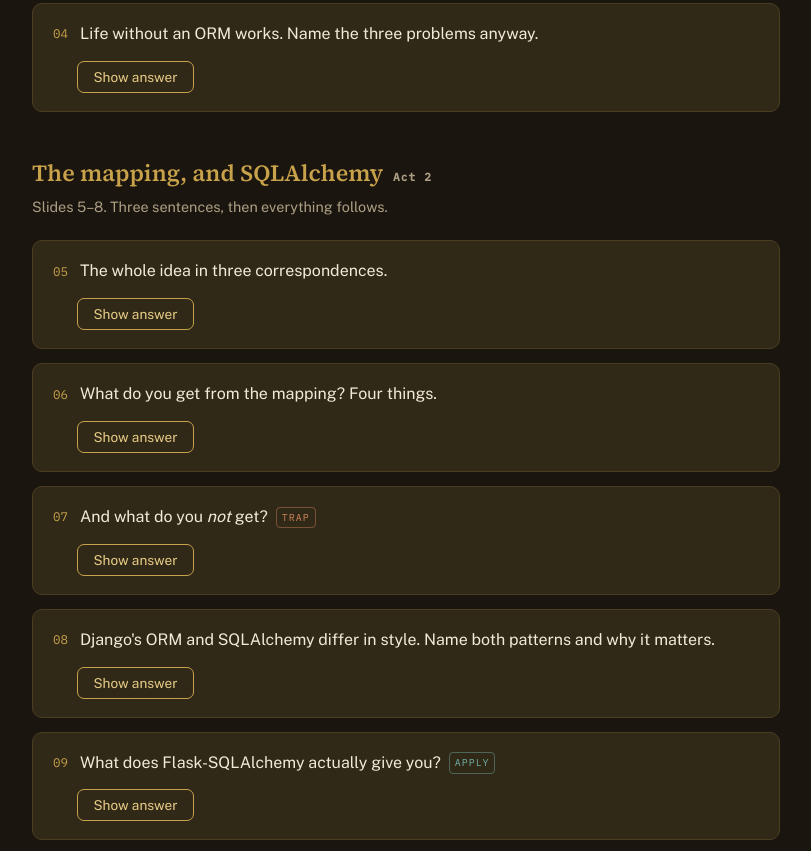
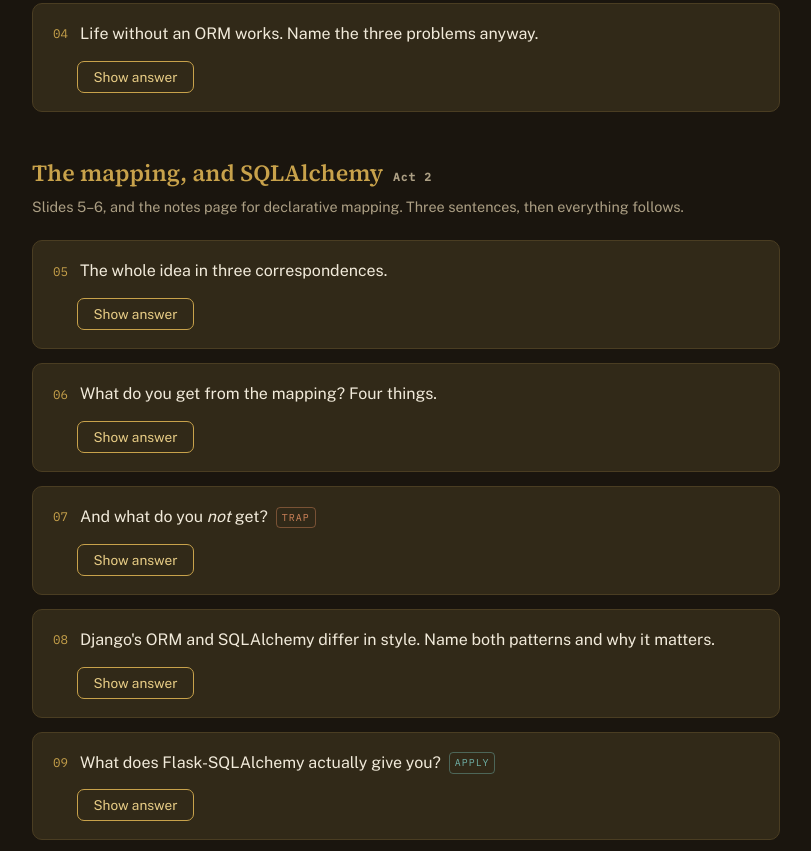
Before and after one commit to Kuantor/drills, a plain HTML site: page python-orms.html in a window 1280 px wide. Shown: the part 860-1711 px from the top of the page, without its empty margins (234-1045 px from the left). Drawn offline with nearby package versions, Linux system fonts and the light colour scheme.

Commit message:
ORMs drill: point at the short video and the notes page
The ORMs video is now 11 slides; the act notes give the new slide numbers and
send the cut topics to kuantor.github.io/notes/orms.html. Also: 100 extra
round trips at 1 ms are a tenth of a second, not a fifth; American spelling
(behavior); and a why note no longer promises "four minutes" of a talk that
changed.

Co-Authored-By: Claude Opus 5.5 <noreply@anthropic.com>

```diff
--- a/python-orms.html
+++ b/python-orms.html
@@ -218,9 +218,9 @@ const ACTS = [
     { q: "So what does an ORM actually do about the mismatch?", tag: "trap",
       a: "<p>It is <b>the adapter you put in that junction</b>. It <b>does not remove the mismatch — it moves it somewhere you can manage.</b></p>" },
     { q: "Life without an ORM works. Name the three problems anyway.",
-      a: "<p><b>1.</b> The column order appears <b>twice</b> — in the SELECT and in the unpacking. Add a column in the middle and <code>row[1]</code> silently becomes the wrong field. Nothing raises; you just get wrong data, quietly, forever.</p><p><b>2.</b> You get back a <b>tuple</b> — no behaviour, no validation, no methods. Data with the meaning stripped off.</p><p><b>3.</b> Want the author? That is <b>a second query, and joining the results is your problem, every time</b>.</p>" },
+      a: "<p><b>1.</b> The column order appears <b>twice</b> — in the SELECT and in the unpacking. Add a column in the middle and <code>row[1]</code> silently becomes the wrong field. Nothing raises; you just get wrong data, quietly, forever.</p><p><b>2.</b> You get back a <b>tuple</b> — no behavior, no validation, no methods. Data with the meaning stripped off.</p><p><b>3.</b> Want the author? That is <b>a second query, and joining the results is your problem, every time</b>.</p>" },
   ]},
-  { title: "The mapping, and SQLAlchemy", note: "Slides 5–8. Three sentences, then everything follows.", qs: [
+  { title: "The mapping, and SQLAlchemy", note: "Slides 5–6, and the notes page for declarative mapping. Three sentences, then everything follows.", qs: [
     { q: "The whole idea in three correspondences.",
       a: "<p>A <b>class</b> maps to a <b>table</b>. An <b>instance</b> maps to a <b>row</b>. An <b>attribute</b> maps to a <b>column</b>.</p><p>Everything else in the talk follows from those three sentences.</p>" },
     { q: "What do you get from the mapping? Four things.",
@@ -241,7 +241,7 @@ const ACTS = [
     { q: "<code>relationship()</code> — what is it, and what does <code>back_populates</code> do?", tag: "trap",
       a: "<p>It is <b>not a column</b> — there is no relationship column in the table. It is <b>the join, expressed once, in Python</b>.</p><p><code>back_populates</code> keeps the two sides in sync: append an article to an author's list and <b>the article's author attribute updates in memory immediately, before any SQL runs at all</b>.</p>" },
   ]},
-  { title: "The session and the identity map", note: "Slides 9–10. Two named patterns, both older than most frameworks.", qs: [
+  { title: "The session and the identity map", note: "Slide 7, and the notes page for the identity map. Two named patterns, both older than most frameworks.", qs: [
     { q: "The three steps of the Unit of Work.",
       a: "<p><b>1. You change objects.</b> Add an article, or just assign to a title. Nothing has gone to the database.</p><p><b>2. Flush.</b> The session works out which statements are needed and emits them <b>in dependency order</b> — parents before children, so a foreign key never points at a row that does not exist. You did not write that ordering; it was derived from your object graph.</p><p><b>3. Commit</b>, which ends the transaction and calls flush for you if you have not.</p>",
       why: "Unit of Work comes from Martin Fowler's Patterns of Enterprise Application Architecture, 2002 — as does the identity map." },
@@ -253,9 +253,9 @@ const ACTS = [
       a: "<p>Without it, two queries touching the same row hand you <b>two copies</b>, and changing one would not change the other. <b>You would spend your life reconciling duplicates.</b></p><p>With it, mutation inside a session is coherent: there is exactly one Article 42 and everybody is holding it.</p>" },
     { q: "Two of its three consequences — including the one that produces a named error.",
       a: "<p><b>1.</b> Asking for a row you already loaded <b>costs nothing</b> — no query is issued.</p><p><b>2.</b> It is why objects <b>go stale after a commit</b>: attributes expire and reload on next access, and if the session has closed you get <b>DetachedInstanceError</b> — the object in your hand is a ghost, still looks like data, but the session that gave it life is gone.</p>",
-      why: "The third consequence is deliberately left hanging for four minutes, because it changes the punchline of the next section." },
+      why: "The third consequence changes how bad N+1 looks in your tests: the next act shows how." },
   ]},
-  { title: "The hinge", note: "Slides 11–13. Four lines that review clean.", qs: [
+  { title: "The hinge", note: "Slides 8–9. Four lines that review clean.", qs: [
     { q: "The four lines look fine. Where is the tell?", tag: "trap",
       a: "<p><code>a.author</code>. It reads like an attribute access — the same shape as <code>a.title</code>, one character earlier on the same line.</p><p>But <b>the author was never loaded</b>, so the first time you touch that attribute <b>SQLAlchemy quietly issues a query to fetch it</b>.</p>" },
     { q: "What is that behaviour called, and who turned it on?", tag: "trap",
@@ -264,14 +264,14 @@ const ACTS = [
     { q: "Give the number, where the name comes from, and how it was obtained.", tag: "numbers",
       a: "<p><b>101.</b> One query for the list of articles, then one more for each of the hundred authors. <b>One plus N</b> — that is where the name comes from.</p><p>And it is <b>measured, not estimated</b>: hooked to SQLAlchemy's <b><code>before_cursor_execute</code></b> event, counting what actually reached the driver.</p>" },
     { q: "Why does this bug survive so long in real codebases?", tag: "apply",
-      a: "<p>Locally, against <b>SQLite on your laptop with a hundred test rows</b>, those 101 queries take a couple of milliseconds. Nobody notices. Tests are green.</p><p>Against a real database over a network at <b>roughly a millisecond of round trip each</b>, the same page takes <b>a fifth of a second longer than it needs to</b>.</p><p>And <b>it never crashes. It will never crash.</b> It just gets slightly worse every month as your data grows.</p>" },
+      a: "<p>Locally, against <b>SQLite on your laptop with a hundred test rows</b>, those 101 queries take a couple of milliseconds. Nobody notices. Tests are green.</p><p>Against a real database over a network at <b>roughly a millisecond of round trip each</b>, the same page takes <b>a tenth of a second longer than it needs to</b>.</p><p>And <b>it never crashes. It will never crash.</b> It just gets slightly worse every month as your data grows.</p>" },
     { q: "Same code, same hundred articles — but you measured eleven queries, not 101. Why?", tag: "numbers",
       a: "<p><b>The identity map.</b> The hundred articles shared only <b>ten authors</b>. Once an author is in the session, touching that author again does not re-query.</p><p>So the real formula is <b>not 1 + N. It is 1 + the number of distinct related rows.</b></p>" },
     { q: "That is better than the textbook version. Why is it much <em>worse</em> for you?", tag: "trap",
       a: "<p>Your <b>test fixtures have three authors</b>. Your <b>staging data has ten</b>. So the page looks completely fine in development and completely fine in CI — and <b>the problem scales with production data, the one environment where nobody measured it</b>.</p><p><b>A bug that hides in your test data and only appears in production is the most expensive kind there is.</b></p>",
       why: "Most write-ups state N+1 as 1+N and stop. The distinct-rows version is what you actually observe with a session-backed ORM." },
   ]},
-  { title: "Two fixes, and which one", note: "Slides 14–15. The part people get wrong.", qs: [
+  { title: "Two fixes, and which one", note: "Slide 10, and the notes page for which one. The part people get wrong.", qs: [
     { q: "<code>joinedload</code> and <code>selectinload</code> — what SQL does each produce?",
       a: "<p><b>joinedload</b> — one query, articles and authors together, with a <b>LEFT OUTER JOIN</b>. One statement instead of 101.</p><p><b>selectinload</b> — one query for the articles, then a second fetching all needed authors at once with <b>WHERE id IN</b>. Two statements, no join.</p><p>Both are <b>eager loading</b>, the opposite of lazy.</p>" },
     { q: "What did not change when you applied the fix?", tag: "apply",
@@ -283,18 +283,18 @@ const ACTS = [
     { q: "So what is the lesson about counting queries?", tag: "trap",
       a: "<p><b>On a collection, one query is not automatically the cheaper query.</b> The <b>number of rows crossing the network</b> matters more than the number of round trips.</p>" },
   ]},
-  { title: "Catching it, and moving the schema", note: "Slides 16–17.", qs: [
+  { title: "Catching it, and moving the schema", note: "Slide 10 for echo=True; the rest is on the notes page.", qs: [
     { q: "Three ways to catch an N+1. Name all three.", tag: "apply",
       a: "<p><b>1.</b> <code>echo=True</code> on <code>create_engine</code> — every statement prints to your console. If a single page request scrolls hundreds of near-identical SELECT WHERE id = lines past you, you have found one.</p><p><b>2.</b> <code>lazy=\"raise\"</code> on a relationship — an accidental lazy load becomes <b>a loud exception instead of a silent query</b>. Turn it on in your test suite and N+1 becomes a failing test rather than a production incident.</p><p><b>3.</b> In Flask, the <b>debug toolbar</b> shows a query count per request in the browser.</p>",
-      why: "You will not spot this by reading code — slide 11 proved that. You spot it by looking at the SQL." },
+      why: "You will not spot this by reading code — slide 8 proved that. You spot it by looking at the SQL." },
     { q: "What is Alembic, who wrote it, and where does the name come from?",
       a: "<p><b>Versioned migration scripts</b>, chained in order, with a table in the database recording where it stands. <b>Same author as SQLAlchemy</b> — Michael Bayer. SQLAlchemy describes your schema; it does not migrate a live database.</p><p>An <b>alembic is a still</b> — the copper vessel alchemists used for distillation, from Arabic <b>al-anbīq</b>. Named as a pun on SQLAlchemy.</p>",
       why: "Which makes the WSGI talk whiskey, the Flask talk a flask, and this one the still — entirely by accident." },
     { q: "What does Alembic's autogenerate get wrong, and what does it cost?", tag: "trap",
-      a: "<p><b>Renames.</b> Rename a column and autogenerate will confidently produce a <b>DROP followed by an ADD</b>. Structurally correct — and it <b>silently destroys every value in that column</b>.</p><p>So read every generated migration before you run it. <b>Autogenerate is a very confident intern</b> — fast, useful, occasionally catastrophic, and it will not apologise.</p>",
+      a: "<p><b>Renames.</b> Rename a column and autogenerate will confidently produce a <b>DROP followed by an ADD</b>. Structurally correct — and it <b>silently destroys every value in that column</b>.</p><p>So read every generated migration before you run it. <b>Autogenerate is a very confident intern</b> — fast, useful, occasionally catastrophic, and it will not apologize.</p>",
       why: "Migrations are the one part of the ORM story where a mistake is not slow. It is gone." },
   ]},
-  { title: "When it is the wrong tool, and the close", note: "Slides 18–19.", qs: [
+  { title: "When it is the wrong tool, and the close", note: "Slide 11, and the notes page for the wrong-tool cases.", qs: [
     { q: "Four cases where you should reach past the ORM.", tag: "apply",
       a: "<p><b>When the query is the point</b> — reporting, analytics, aggregation over large tables.<br><b>Bulk operations</b> — loading a million rows into objects to change one field is enormously wasteful; a set-based UPDATE does it in one statement.<br><b>Vendor-specific features</b> — INSERT ON CONFLICT, window functions, CTEs, JSONB operators, full-text search.<br><b>A schema you do not control</b> — a legacy database with no primary keys can cost more to map than to query directly.</p>" },
     { q: "What makes dropping down cheap in SQLAlchemy specifically?",
```
